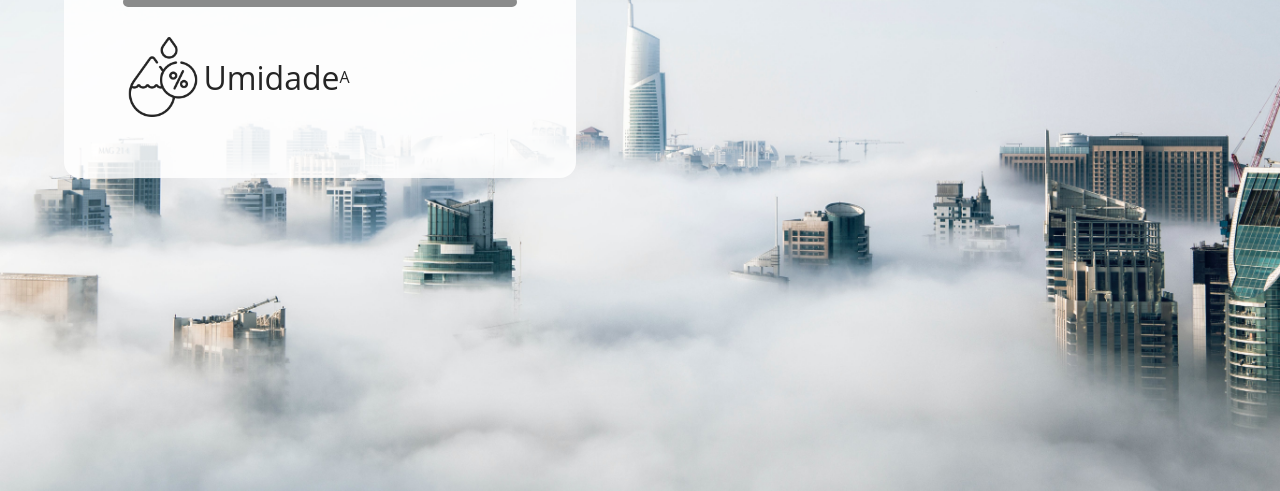
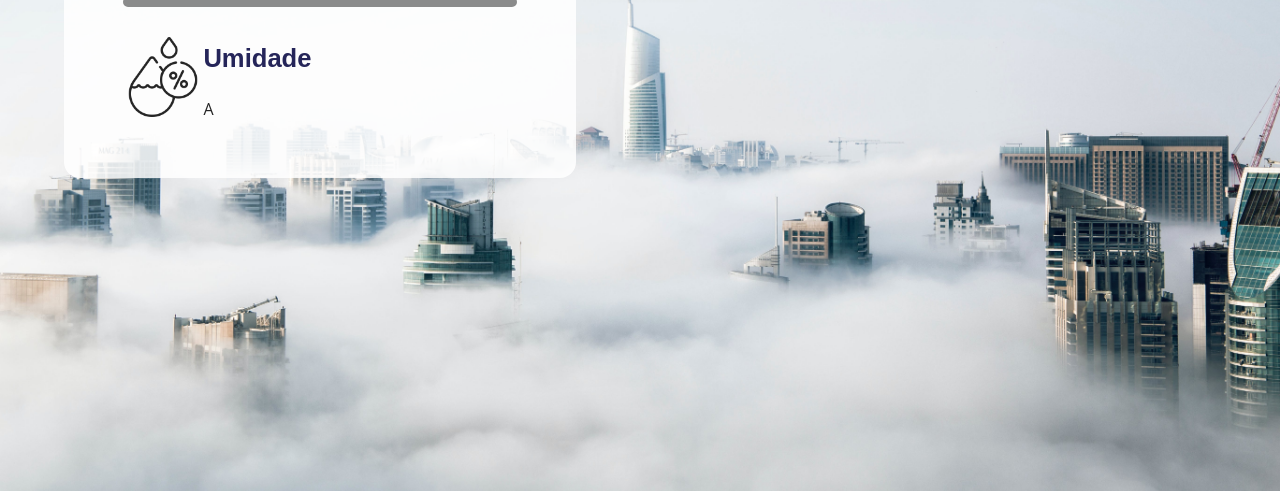
Before and after one commit to MatheusRph/API_TEST, a website: page pages/prev.html in a window 1280 px wide. Shown: the part 309-800 px from the top of the page. Drawn offline with Linux system fonts and the light colour scheme.

Commit message:
Atualização Flex Box Umidade

```diff
--- a/pages/css/style.css
+++ b/pages/css/style.css
@@ -181,6 +181,17 @@
 }
 
 #umidadeTxt{
-    font-size: 4vh;
+    font-size: 3.2vh;
     display: flex;
+    color: #00003e;
+    font-family: "Rubik", sans-serif;
+    font-weight: 700;
+    flex-direction: column;
 }
+
+.umidadeInfo {
+    flex-direction: column;
+    display: flex;
+    align-items: center;
+    justify-content: flex-end;
+}
--- a/pages/prev.html
+++ b/pages/prev.html
@@ -50,8 +50,11 @@
             <div class="divisor"></div>
             <div class="infoAdd">
                 <img src="img/humidity.png" id="umidade">
+                <div class="umidadeDiv">
                     <p id="umidadeTxt">Umidade</p>
-                    <p>A</p>
+                    <p id="umidadeInfo">A</p>
+                </div>
+
             </div>
         </div>
     </div>
```
